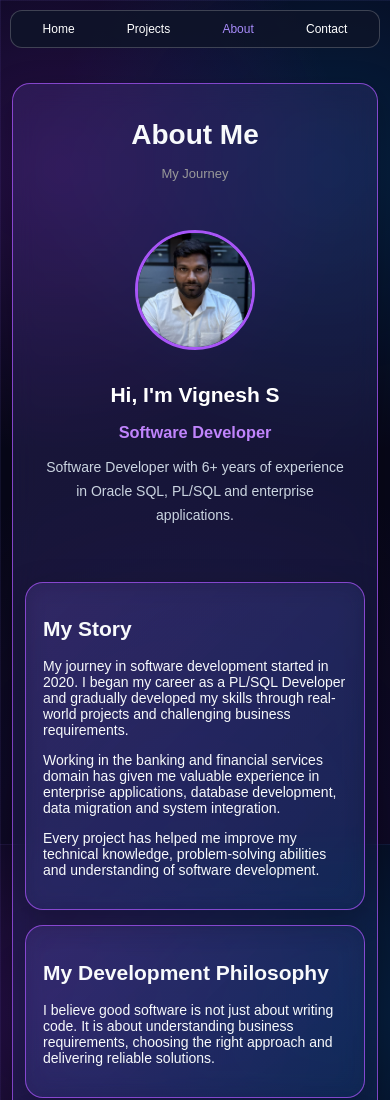
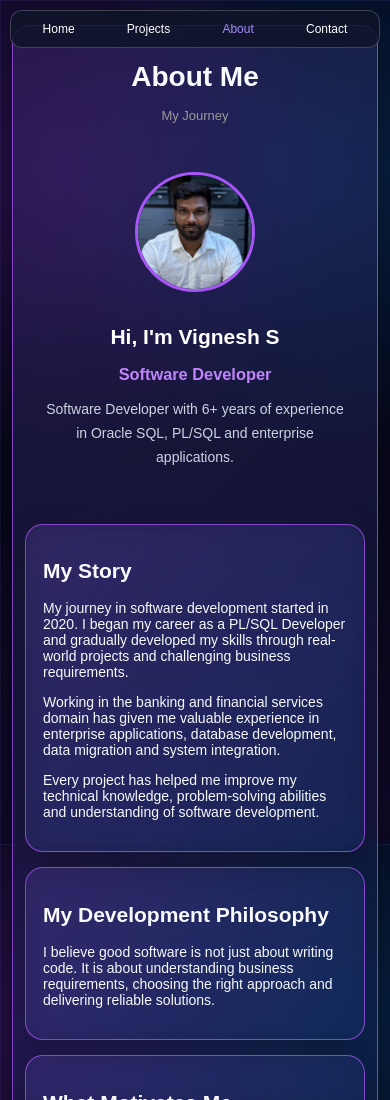
Before and after one commit to vignesh00224/my_portfolio, a plain HTML site: page about.html in a window 390 px wide. Shown: the top 1100 px of the page. Drawn offline with Linux system fonts and the light colour scheme.

Commit message:
update 6

```diff
--- a/my_career.css
+++ b/my_career.css
@@ -68,12 +68,22 @@ a {
    NAVIGATION
 ========================================= */
 
+/* /*not fixed nav
 .navbar {
     display: flex;
     justify-content: flex-end;
     padding: 10px 20px;
     width: 100%;
     z-index: 1000;
+}*/
+
+.navbar {
+    position: fixed;
+    top: 10px;
+    right: 20px;
+    z-index: 1000;
+    display: flex;
+    justify-content: flex-end;
 }
 
 .nav-menu {
@@ -651,10 +661,18 @@ a {
 
     /* Navigation */
     .navbar {
+    position: fixed;
+    top: 10px;
+    right: 10px;
+    left: 10px;
+    justify-content: center;
+    padding: 0;
+}
+ /*   .navbar {
         position: static;
         justify-content: center;
         padding: 12px 15px;
-    }
+    }*/
 
     .nav-menu {
         width: 100%;
@@ -749,9 +767,17 @@ a {
     }
 
     /* Navigation */
+    /*.navbar {
+        padding: 10px;
+    }*/
     .navbar {
-        padding: 10px;
-    }
+    position: fixed;
+    top: 10px;
+    right: 10px;
+    left: 10px;
+    justify-content: center;
+    padding: 0;
+}
 
     .nav-menu {
         width: 100%;
```
